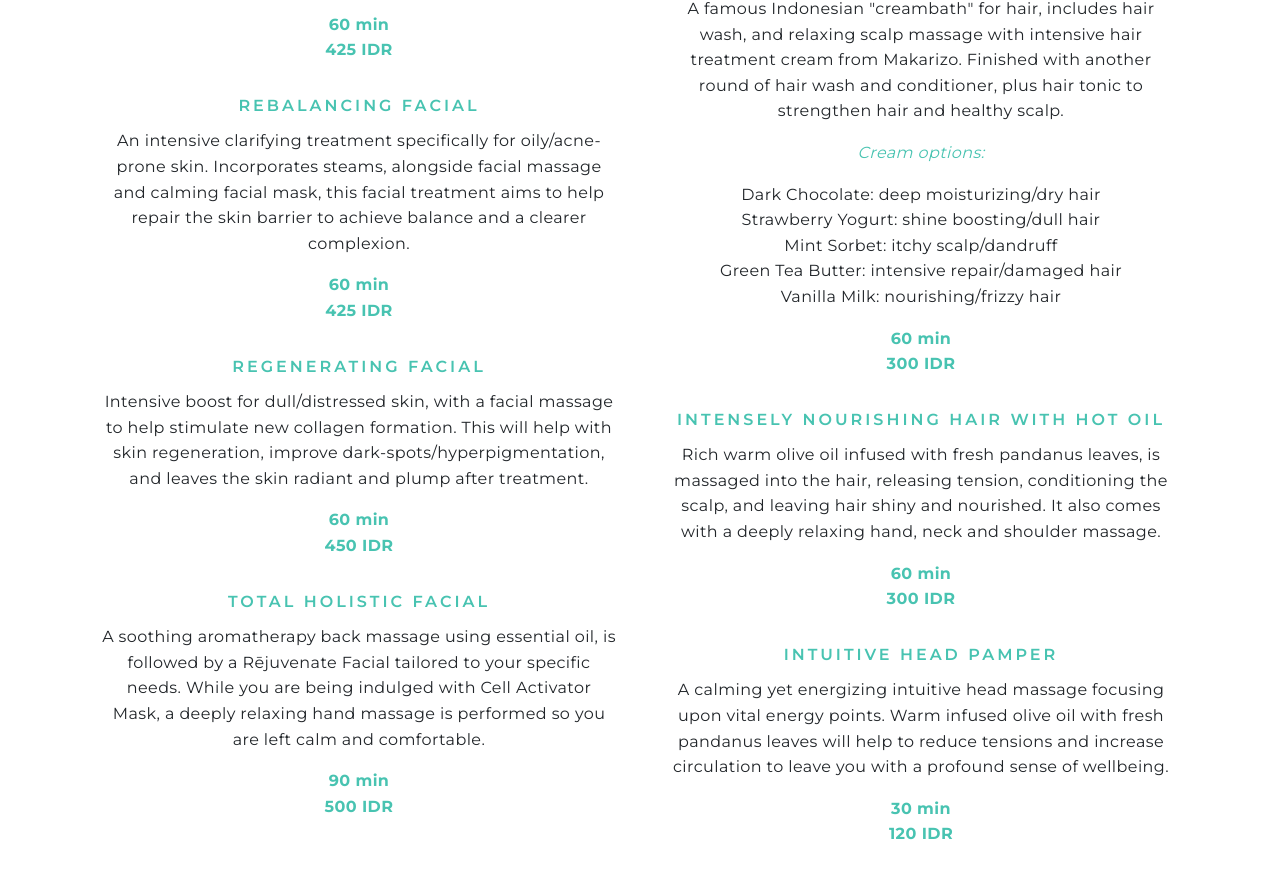
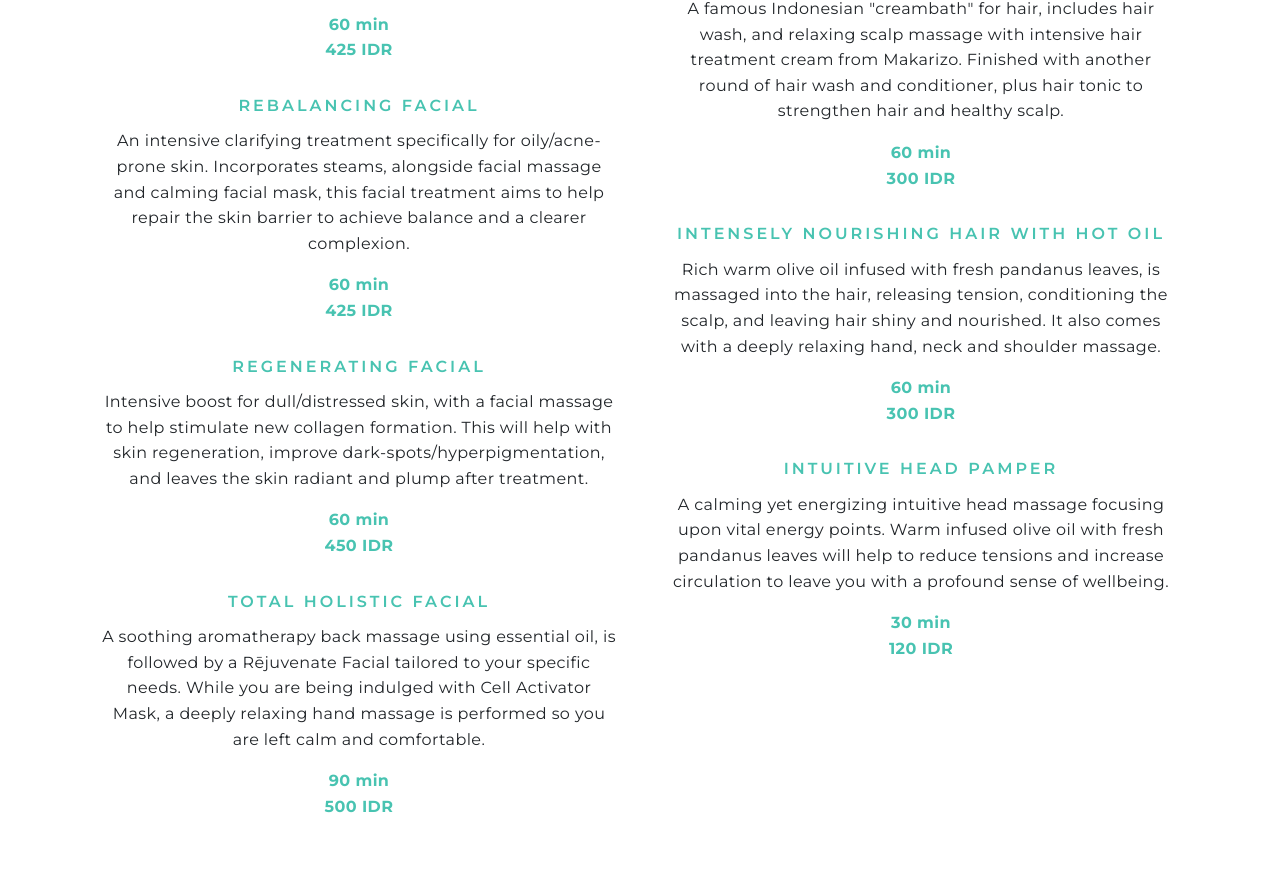
Before and after one commit to aldipee/redayspa, a Next.js app: page /treatment-menu in a window 1280 px wide. Shown: the part 2921-3799 px from the top of the page. Built offline with nearby package versions, Linux system fonts and the light colour scheme.

Commit message:
heritage hair care

```diff
--- a/pages/treatment-menu.js
+++ b/pages/treatment-menu.js
@@ -317,20 +317,6 @@ export default function Home() {
                         <div className='sm-heading'>HERITAGE HAIR CARE</div>
                         <p>
                           A famous Indonesian "creambath" for hair, includes hair wash, and relaxing scalp massage with intensive hair treatment cream from Makarizo. Finished with another round of hair wash and conditioner, plus hair tonic to strengthen hair and healthy scalp.
-                        </p>
-                        <p className='italic green'>
-                          Cream options:
-                        </p>
-                        <p>
-                          Dark Chocolate: deep moisturizing/dry hair
-                          <br />
-                          Strawberry Yogurt: shine boosting/dull hair
-                          <br />
-                          Mint Sorbet: itchy scalp/dandruff
-                          <br />
-                          Green Tea Butter: intensive repair/damaged hair
-                          <br />
-                          Vanilla Milk: nourishing/frizzy hair
                         </p>
                         <p className='font-bold green'>
                           60 min
```
